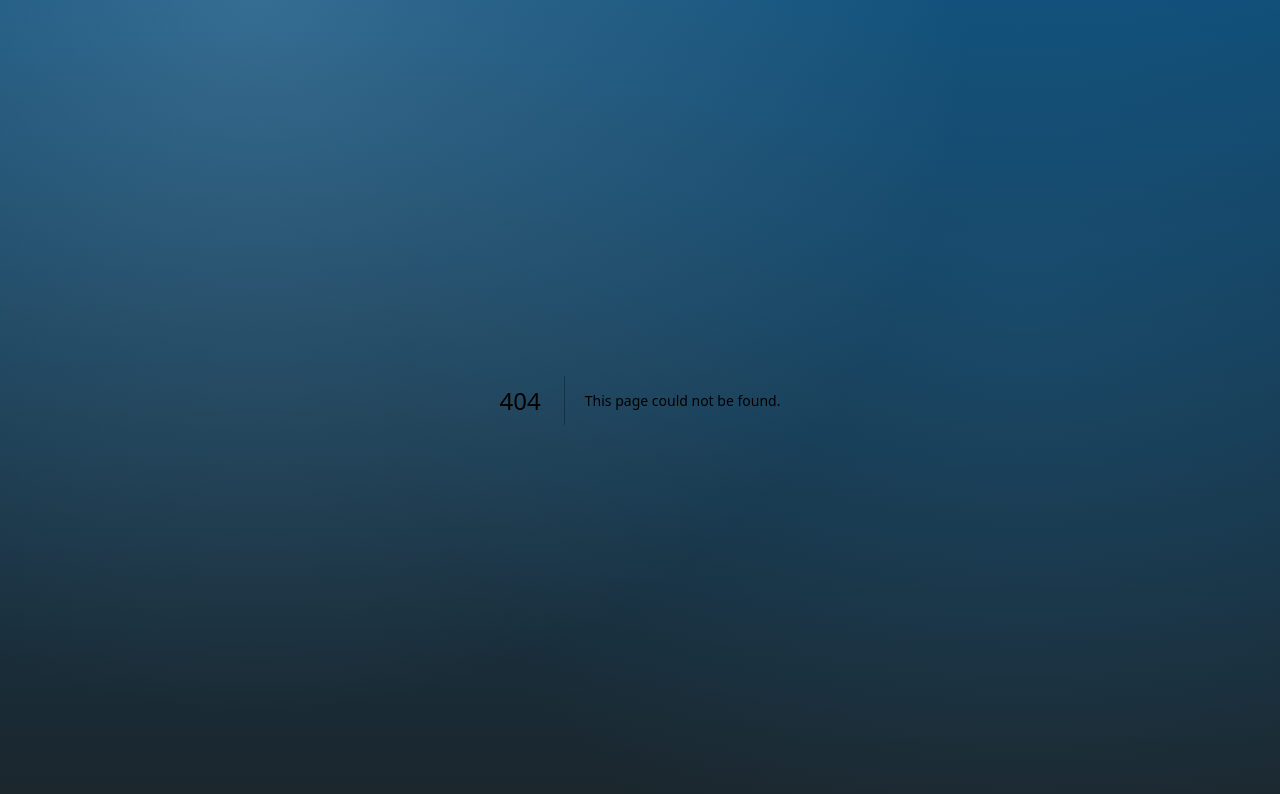
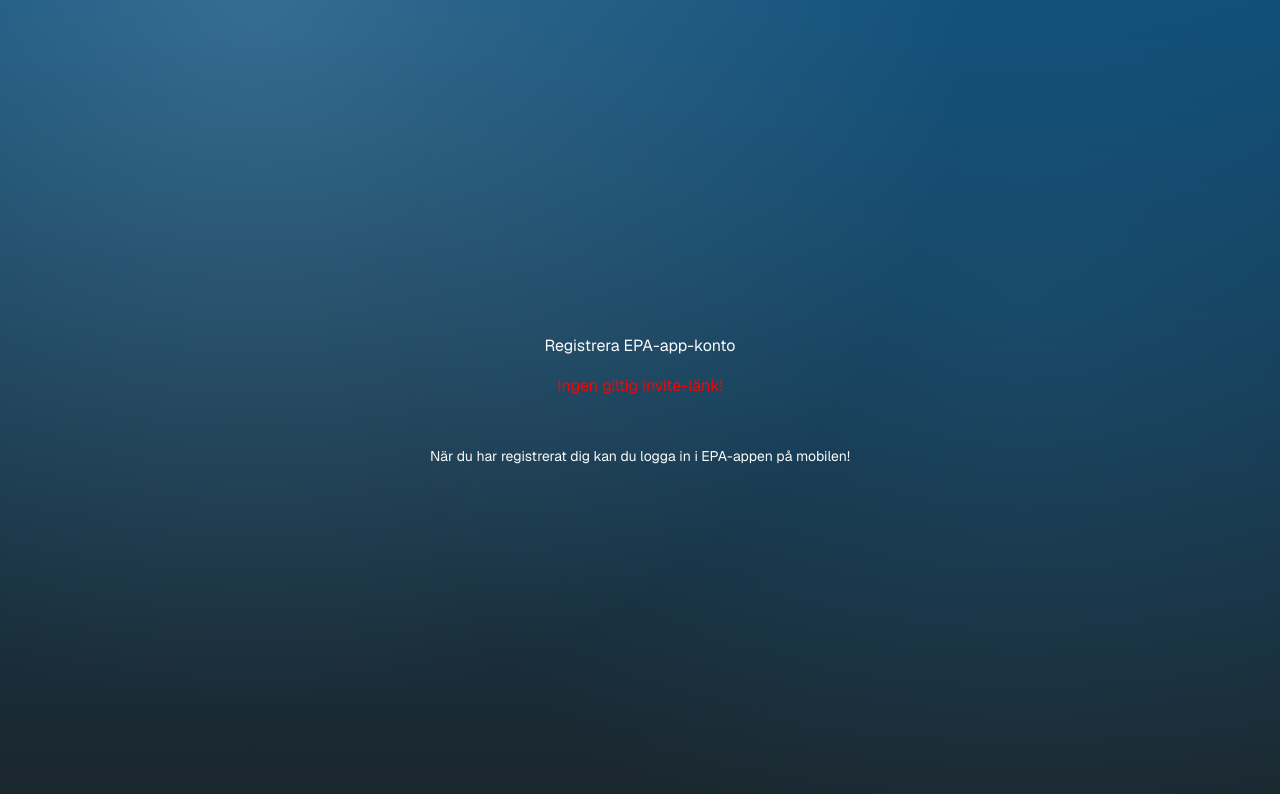
Before and after one commit to tlxq/ttdevs-website, a Next.js app: page /epadunk/invite-register in a window 1280 px wide. Before the commit this address had no page. Shown: the top 794 px of the page. Built offline with nearby package versions, Linux system fonts and the light colour scheme.

Commit message:
adding page for signup

```diff
--- /dev/null
+++ b/app/epadunk/invite-register/page.tsx
@@ -0,0 +1,79 @@
+"use client";
+import React, { useState, FormEvent } from "react";
+
+export default function InviteRegisterPage() {
+  const [username, setUsername] = useState("");
+  const [password, setPassword] = useState("");
+  const [status, setStatus] = useState<string | undefined>();
+  const [loading, setLoading] = useState(false);
+  // Hämta token från URL
+  const search = typeof window !== "undefined" ? window.location.search : "";
+  const params = new URLSearchParams(search);
+  const token = params.get("token") || "";
+
+  const onSubmit = async (e: FormEvent) => {
+    e.preventDefault();
+    setLoading(true);
+    setStatus(undefined);
+    try {
+      const res = await fetch("https://DIN-BACKEND/api/auth/register", {
+        method: "POST",
+        headers: { "Content-Type": "application/json" },
+        body: JSON.stringify({ token, username, password }),
+      });
+      const data = await res.json();
+      if (res.ok) {
+        setStatus("Användare skapad! Du kan nu logga in i EPA-appen.");
+      } else {
+        setStatus(data.error ?? "Något gick fel!");
+      }
+    } catch {
+      setStatus("Fel vid kontakt med servern.");
+    }
+    setLoading(false);
+  };
+
+  return (
+    <main
+      style={{
+        minHeight: "100vh",
+        display: "flex",
+        flexDirection: "column",
+        alignItems: "center",
+        justifyContent: "center",
+      }}
+    >
+      <h1>Registrera EPA-app-konto</h1>
+      {!token ? (
+        <div style={{ color: "red", margin: 16 }}>Ingen giltig invite-länk!</div>
+      ) : (
+        <form
+          onSubmit={onSubmit}
+          style={{ display: "flex", flexDirection: "column", gap: 12, width: 300 }}
+        >
+          <input
+            required
+            type="text"
+            placeholder="Användarnamn"
+            value={username}
+            onChange={(e) => setUsername(e.target.value)}
+          />
+          <input
+            required
+            type="password"
+            placeholder="Lösenord"
+            value={password}
+            onChange={(e) => setPassword(e.target.value)}
+          />
+          <button type="submit" disabled={loading}>
+            {loading ? "Registrerar..." : "Registrera konto"}
+          </button>
+        </form>
+      )}
+      {status && <div style={{ marginTop: 16 }}>{status}</div>}
+      <p style={{ fontSize: 14, marginTop: 32 }}>
+        När du har registrerat dig kan du logga in i EPA-appen på mobilen!
+      </p>
+    </main>
+  );
+}
```
Also changed, not shown: 1 other file (tests, documents, lock files or other folders).
